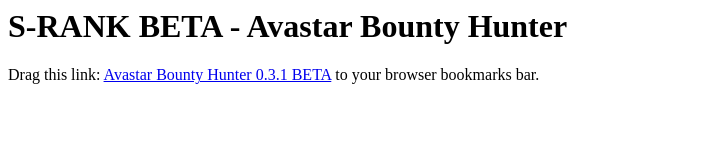
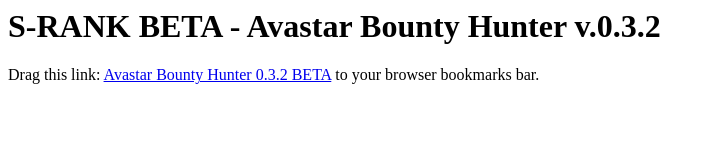
Before and after one commit to kaigani/avastars-bounty-hunter, a plain HTML site: page docs/beta.html in a window 1280 px wide. Shown: the whole page, without its empty margins (0-715 px from the left). Drawn offline with Linux system fonts and the light colour scheme.

Commit message:
Point to latest

```diff
--- a/docs/beta.html
+++ b/docs/beta.html
@@ -2,7 +2,7 @@
 <html>
     <head><title>Avastar Bounty Hunter [BETA]</title></head>
     <body>
-        <h1>S-RANK BETA - Avastar Bounty Hunter</h1>
-        <p>Drag this link: <a href='javascript:(()=>{let s = document.createElement("script");s.src = "https://cdn.jsdelivr.net/gh/kaigani/avastars-bounty-hunter@d1d7f9f3eefde918412e5dccfd04bd3d5df3348a/_bountyHunter_app.min.js";document.head.appendChild(s)})()'>Avastar Bounty Hunter 0.3.1 BETA</a> to your browser bookmarks bar.</p>
+        <h1>S-RANK BETA - Avastar Bounty Hunter v.0.3.2</h1>
+        <p>Drag this link: <a href='javascript:(()=>{let s = document.createElement("script");s.src = "https://cdn.jsdelivr.net/gh/kaigani/avastars-bounty-hunter@b52699f0737a528a0d6dd06a6fb626743370ffe6/_bountyHunter_app.min.js";document.head.appendChild(s)})()'>Avastar Bounty Hunter 0.3.2 BETA</a> to your browser bookmarks bar.</p>
     </body>
 </html>
```
